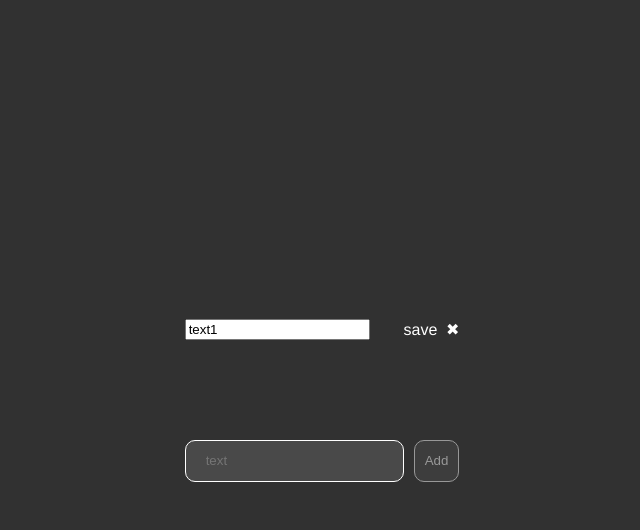
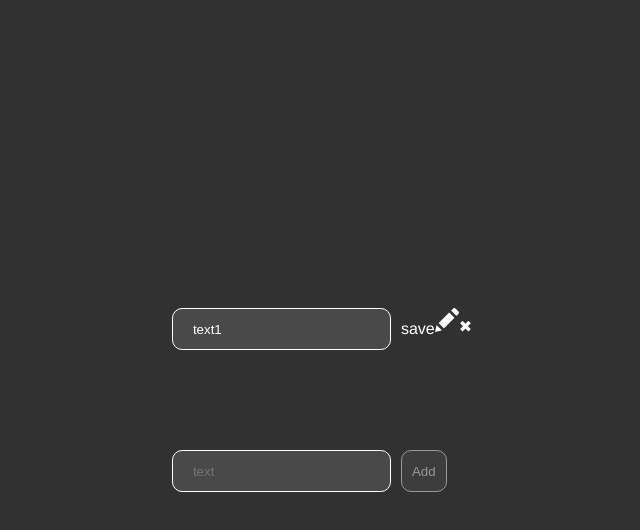
Before and after one commit to VladislavVB/ToDoList, a Vue app: page /#/ in a window 1280 px wide. Both pictures are taken after a click on the element 736 px from the left and 329 px from the top of the page. Shown: the top 530 px of the page, without its empty margins (318-958 px from the left). Built offline with nearby package versions, Linux system fonts and the light colour scheme.

Commit message:
ну такое

```diff
--- a/src/pages/toDoList/ToDoList.vue
+++ b/src/pages/toDoList/ToDoList.vue
@@ -1,43 +1,51 @@
 <template>
   <div>
-    <List />
-    <CreateItem />
+    <div class="content-body">
+      <ListItem
+        v-for="item in listItems"
+        :key="item"
+        class="content-body-item"
+        v-bind:todo_prop="item"
+      />
+    </div>
+    <AddItem />
   </div>
 </template>
 
 <script>
-import List from "@/pages/toDoList/components/List";
-import CreateItem from "@/pages/toDoList/components/CreateItem";
+import ListItem from "@/pages/toDoList/components/ListItem";
+import AddItem from "@/pages/toDoList/components/AddItem";
+
 export default {
   name: "ToDoList",
-  // data() {
-  //   return {
-  //     listItemName: "",
-  //     ItemEdit: "",
-  //     listItems: [{ title: "text1", edit: false }],
-  //   };
-  // },
+  data() {
+    return {
+      listItemName: "",
+      ItemEdit: "",
+      listItems: [{ title: "text1", edit: false }],
+    };
+  },
   components: {
-    List,
-    CreateItem,
+    ListItem,
+    AddItem,
   },
   methods: {
-    // addItem() {
-    //   const newItem = {
-    //     title: this.listItemName,
-    //     edit: false,
-    //   };
-    //   this.listItems.push(newItem);
-    //   this.listItemName = "";
-    // },
-    // itemDelite(index) {
-    //   this.listItems = this.listItems.filter((item) => item != index);
-    // },
-    // editItem(elem) {
-    //   console.log(elem);
-    //   elem.edit = false;
-    //   this.ItemEdit = "";
-    // },
+    addItem() {
+      const newItem = {
+        title: this.listItemName,
+        edit: false,
+      };
+      this.listItems.push(newItem);
+      this.listItemName = "";
+    },
+    itemDelite(index) {
+      this.listItems = this.listItems.filter((item) => item != index);
+    },
+    editItem(elem) {
+      console.log(elem);
+      elem.edit = false;
+      this.ItemEdit = "";
+    },
   },
 };
 </script>
@@ -64,6 +72,9 @@ p {
 }
 .content {
   &-body {
+    display: flex;
+    width: 100%;
+    justify-content: space-between;
     &-item {
       position: relative;
       display: flex;
--- a/src/pages/toDoList/components/CreateItem.vue
+++ /dev/null
@@ -1,39 +0,0 @@
-<template>
-  <div class="content-add">
-    <input
-      @keydown.enter="addItem()"
-      v-model="listItemName"
-      type="text"
-      placeholder="text"
-    />
-    <button :class="listItemName != '' ? '' : 'deactive'" @click="addItem()">
-      Add
-    </button>
-  </div>
-</template>
-
-<script>
-export default {
-  name: "CreateItem",
-  data() {
-    return {
-      listItemName: "",
-      ItemEdit: "",
-      listItems: [{ title: "text1", edit: false }],
-    };
-  },
-  methods: {
-    addItem() {
-      const newItem = {
-        title: this.listItemName,
-        edit: false,
-      };
-      this.listItems.push(newItem);
-      this.listItemName = "";
-    },
-  },
-}
-
-</script>
-
-<style lang="scss" scoped></style>
--- a/src/pages/toDoList/components/List.vue
+++ /dev/null
@@ -1,44 +0,0 @@
-<template>
-  <div class="content-body">
-    <div v-for="item in listItems" :key="item" class="content-body-item">
-      <p v-if="item.edit === false">{{ item.title }}</p>
-      <div v-else>
-        <input type="text" v-model="item.title" /><span
-          class="save"
-          @click="editItem(item)"
-          >save</span
-        >
-      </div>
-      <div class="controls">
-        <span @click="item.edit = true" class="editor"
-          ><img src="@/assets/edit.png" alt=""
-        /></span>
-        <span @click="itemDelite(item)" class="close">✖</span>
-      </div>
-    </div>
-  </div>
-</template>
-
-<script>
-export default {
-  name: "List",
-  data() {
-    return {
-      ItemEdit: "",
-      listItems: [{ title: "text1", edit: false }],
-    };
-  },
-  methods: {
-    itemDelite(index) {
-      this.listItems = this.listItems.filter((item) => item != index);
-    },
-    editItem(elem) {
-      console.log(elem);
-      elem.edit = false;
-      this.ItemEdit = "";
-    },
-  },
-};
-</script>
-
-<style lang="scss" scoped></style>
--- a/src/pages/toDoList/components/ListItem.vue
+++ b/src/pages/toDoList/components/ListItem.vue
@@ -0,0 +1,70 @@
+<template>
+  <p v-if="item.edit === false">{{ item.title }}</p>
+  <div v-else>
+    <input type="text" v-model="item.title" /><span
+      class="save"
+      @click="editItem(item)"
+      >save</span
+    >
+  </div>
+  <div class="controls">
+    <span @click="item.edit = true" class="editor"
+      ><img src="@/assets/edit.png" alt=""
+    /></span>
+    <span @click="itemDelite(item)" class="close">✖</span>
+  </div>
+</template>
+
+<script>
+export default {
+  name: "ListItem",
+  props: ["todo_prop"],
+  data() {
+    return {
+      item: this.todo_prop,
+    };
+  },
+
+  methods: {
+    itemDelite(index) {
+      this.listItems = this.listItems.filter((item) => item != index);
+    },
+    editItem(elem) {
+      console.log(elem);
+      elem.edit = false;
+      this.ItemEdit = "";
+    },
+  },
+};
+</script>
+
+<style lang="scss" scoped>
+p {
+  display: flex;
+}
+input {
+  background-color: #494949;
+  padding: 0px 20px;
+  margin-right: 10px;
+  color: #fff;
+  border-radius: 10px;
+  height: 40px;
+  border: 1px solid #fff;
+}
+button {
+  display: flex;
+  align-items: center;
+  justify-content: center;
+  height: 42px;
+  background-color: #494949;
+  color: #fff;
+  border: 1px solid #fff;
+  border-radius: 10px;
+  padding: 0px 10px;
+  cursor: pointer;
+  &.deactive {
+    pointer-events: none;
+    opacity: 0.5;
+  }
+}
+</style>
```
